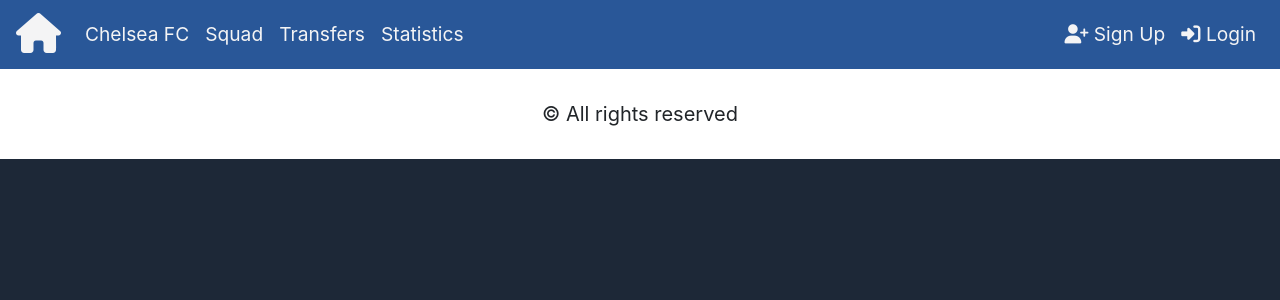
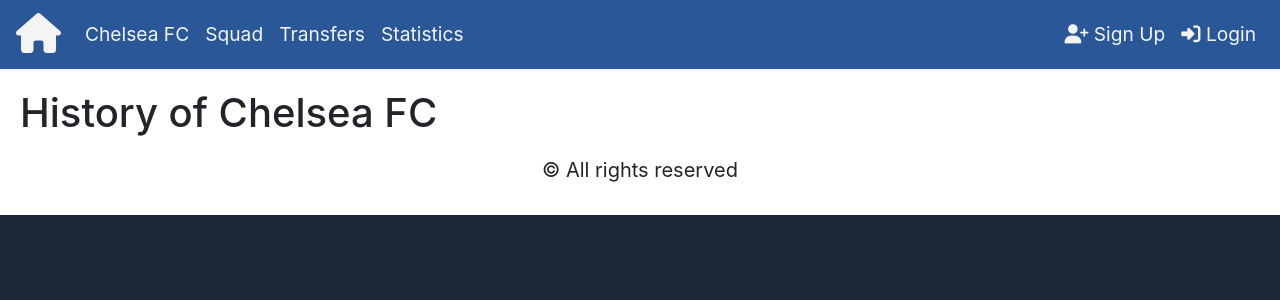
Before and after one commit to Damirbey/ChelseaFC, a React (Create React App) app: page /history in a window 1280 px wide. Shown: the top 300 px of the page. Built offline with nearby package versions, Linux system fonts and the light colour scheme.

Commit message:
Creating History page

```diff
--- /dev/null
+++ b/src/components/History/History.js
@@ -0,0 +1,10 @@
+import React from 'react';
+
+function History()
+{
+    return(
+        <h1>History of Chelsea FC</h1>
+    )
+}
+
+export default History;
--- a/src/components/Navigation/Navigation.js
+++ b/src/components/Navigation/Navigation.js
@@ -16,7 +16,7 @@
             <div class="collapse navbar-collapse" id="navbarText">
                 <ul class="navbar-nav">
                     <li class="nav-item">
-                        <Link to="/ChelseaFC">
+                        <Link to="/history">
                             <a class="nav-link" >Chelsea FC</a>
                         </Link>
                     </li>
--- a/src/containers/App.js
+++ b/src/containers/App.js
@@ -9,6 +9,7 @@
 import Transfers from '../components/Transfers/Transfers';
 import Squad from '../components/Squad/Squad';
 import Footer from '../components/Footer/Footer';
+import History from '../components/History/History';
 
 function App() {
   return (
@@ -21,6 +22,7 @@
               <Route path="/squad" component={Squad}/>
               <Route path="/transfers" component={Transfers}/>
               <Route path="/statistics" component={Statistics}/>
+              <Route path="/history" component={History}/>
             <Footer/>
             </Wrapper>
           </BrowserRouter>
```
